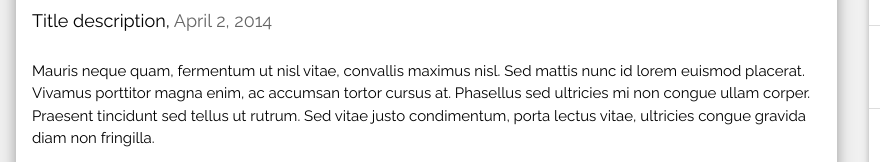
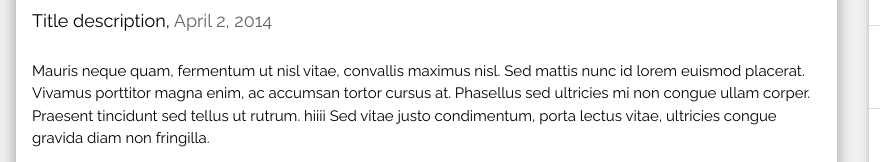
Before and after one commit to CristinaKop/CK.github.io, a plain HTML site: page index.html in a window 1280 px wide. Shown: the part 625-787 px from the top of the page, 0-880 px from the left. Drawn offline with nearby package versions, Linux system fonts and the light colour scheme.

Commit message:
first push1

```diff
--- a/index.html
+++ b/index.html
@@ -58,7 +58,7 @@ and is wrapped around the whole page content, except for the footer in this exam
 
     <div class="w3-container">
       <p>Mauris neque quam, fermentum ut nisl vitae, convallis maximus nisl. Sed mattis nunc id lorem euismod placerat. Vivamus porttitor magna enim, ac accumsan tortor cursus at. Phasellus sed ultricies mi non congue ullam corper. Praesent tincidunt sed
-        tellus ut rutrum. Sed vitae justo condimentum, porta lectus vitae, ultricies congue gravida diam non fringilla.</p>
+        tellus ut rutrum. hiiii Sed vitae justo condimentum, porta lectus vitae, ultricies congue gravida diam non fringilla.</p>
       <div class="w3-row">
         <div class="w3-col m8 s12">
           <p><button class="w3-button w3-padding-large w3-white w3-border"><b>READ MORE »</b></button></p>
```
